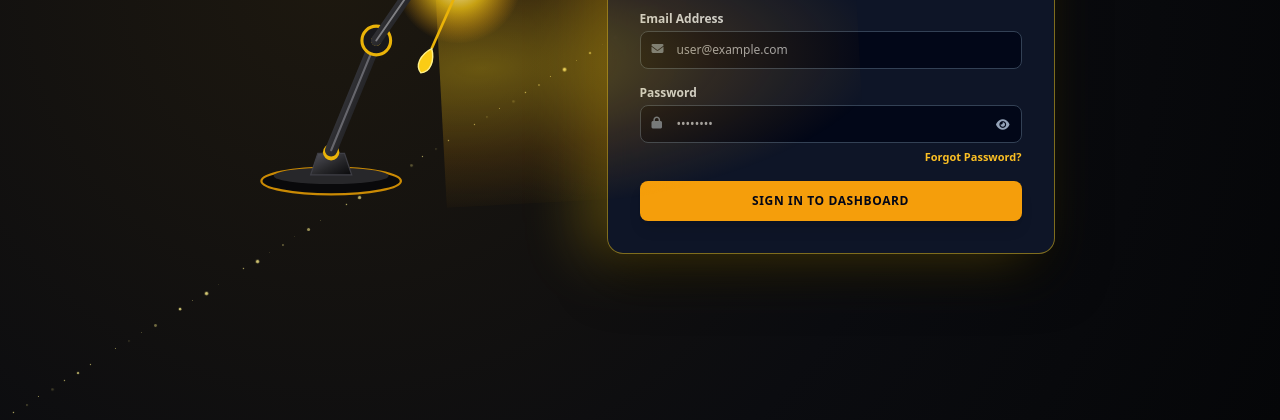
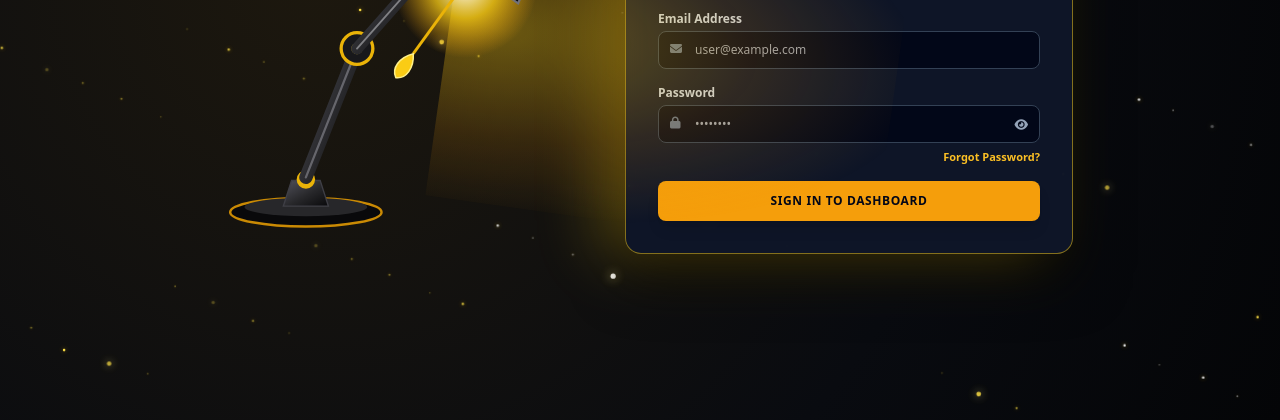
Before and after one commit to ShafiHacker/Prime-Traders, a plain HTML site: page login.html in a window 1280 px wide. Shown: the part 380-800 px from the top of the page. Drawn offline with nearby package versions, Linux system fonts and the light colour scheme; no server answers.

Commit message:
Update login.html

```diff
--- a/login.html
+++ b/login.html
@@ -1,13 +1,13 @@
 <!DOCTYPE html>
 <html lang="en">
 <head>
-    <<style>
+    <style>
   .lumiere-stars-backdrop {
     position: fixed !important;
     inset: 0 !important;
     width: 100vw !important;
     height: 100vh !important;
-    background: radial-gradient(circle at 26% 45%, #1d180f 0%, #0b0c10 58%, #050608 100%) !important;
+    background: radial-gradient(circle at 25% 45%, #1d180e 0%, #090b10 62%, #040507 100%) !important;
     overflow: hidden !important;
     z-index: 9990 !important;
     pointer-events: none;
@@ -15,24 +15,24 @@
   }
 
   .lumiere-stars-backdrop.is-visible {
-    display: block;
+    display: block !important;
   }
 
   .lumiere-star {
     position: absolute;
     border-radius: 9999px;
-    background: #fef08a;
-    animation: lumiereTwinkle var(--t, 3.4s) ease-in-out infinite;
+    pointer-events: none;
+    animation: lumiereStarPulse var(--t, 3s) ease-in-out infinite;
   }
 
-  @keyframes lumiereTwinkle {
+  @keyframes lumiereStarPulse {
     0%, 100% {
-      opacity: 0.2;
-      transform: scale(0.85);
+      opacity: 0.25;
+      transform: translate(0px, 0px) scale(0.8);
     }
     50% {
-      opacity: 0.95;
-      transform: scale(1.25);
+      opacity: 1;
+      transform: translate(var(--dx, 4px), var(--dy, -6px)) scale(1.3);
     }
   }
 
@@ -43,36 +43,37 @@
     flex-wrap: wrap;
     align-items: center;
     justify-content: center;
-    gap: 32px;
+    gap: 28px;
     width: 100%;
-    max-width: 1120px;
+    max-width: 1180px;
     margin: 0 auto;
   }
 
+  /* Matched to login box height (~450px) */
   .lumiere-lamp-holder {
     position: relative;
-    width: 340px;
-    height: 410px;
+    width: 390px;
+    height: 455px;
     display: flex;
-    align-items: center;
+    align-items: flex-end;
     justify-content: center;
     flex-shrink: 0;
   }
 
-  /* Strong warm light cast toward the login card on the right */
+  /* Warm light cast forward & downward onto the login form */
   .lumiere-beam-to-login {
     position: absolute;
-    top: 132px;
-    left: 205px;
-    width: 420px;
-    height: 250px;
+    top: 165px;
+    left: 235px;
+    width: 450px;
+    height: 270px;
     background: radial-gradient(
-      ellipse at 10% 45%,
-      rgba(250, 204, 21, 0.36) 0%,
-      rgba(245, 158, 11, 0.14) 45%,
+      ellipse at 10% 35%,
+      rgba(250, 204, 21, 0.38) 0%,
+      rgba(245, 158, 11, 0.15) 45%,
       transparent 76%
     );
-    transform: rotate(-3deg);
+    transform: rotate(8deg);
     pointer-events: none;
     opacity: 0;
     transition: opacity 0.3s ease;
@@ -97,12 +98,12 @@
   }
 
   .lumiere-pull-cord.is-pulled {
-    transform: translateY(10px);
+    transform: translateY(11px);
   }
 
   .lumiere-form-glow {
-    box-shadow: -26px 0 56px rgba(250, 204, 21, 0.27), 0 22px 50px rgba(0, 0, 0, 0.7) !important;
-    border-color: rgba(250, 204, 21, 0.48) !important;
+    box-shadow: -28px 0 60px rgba(250, 204, 21, 0.28), 0 24px 54px rgba(0, 0, 0, 0.72) !important;
+    border-color: rgba(250, 204, 21, 0.5) !important;
     transition: box-shadow 0.3s ease, border-color 0.3s ease;
   }
 
@@ -110,43 +111,43 @@
     .lumiere-login-stage {
       flex-direction: column !important;
       align-items: center !important;
-      gap: 8px !important;
-      padding: 8px 10px 20px !important;
+      gap: 10px !important;
+      padding: 8px 10px 22px !important;
     }
 
     .lumiere-lamp-holder {
-      width: 265px !important;
-      height: 270px !important;
+      width: 285px !important;
+      height: 295px !important;
       margin-bottom: -12px;
     }
 
     .lumiere-lamp-art {
-      width: 260px !important;
-      height: 265px !important;
+      width: 280px !important;
+      height: 290px !important;
     }
 
     .lumiere-beam-to-login {
-      top: 105px !important;
-      left: 54% !important;
-      width: 310px !important;
-      height: 190px !important;
-      transform: translateX(-50%) rotate(8deg) !important;
+      top: 120px !important;
+      left: 56% !important;
+      width: 320px !important;
+      height: 195px !important;
+      transform: translateX(-50%) rotate(12deg) !important;
       background: radial-gradient(
         ellipse at 50% 15%,
-        rgba(250, 204, 21, 0.35) 0%,
-        rgba(245, 158, 11, 0.12) 48%,
+        rgba(250, 204, 21, 0.36) 0%,
+        rgba(245, 158, 11, 0.13) 48%,
         transparent 76%
       ) !important;
     }
 
     .lumiere-form-glow {
-      box-shadow: 0 -14px 38px rgba(250, 204, 21, 0.24), 0 18px 38px rgba(0, 0, 0, 0.68) !important;
+      box-shadow: 0 -14px 38px rgba(250, 204, 21, 0.25), 0 18px 38px rgba(0, 0, 0, 0.7) !important;
     }
   }
 </style>
 
 <script>
-(function mountLargeTiltedLumiereLamp() {
+(function mountFullHeightTiltedLumiereLamp() {
   let isLightOn = true;
 
   function playCordSound(turnedOn) {
@@ -159,7 +160,7 @@
       osc.type = "triangle";
       osc.frequency.setValueAtTime(turnedOn ? 900 : 520, ctx.currentTime);
       osc.frequency.exponentialRampToValueAtTime(turnedOn ? 1420 : 250, ctx.currentTime + 0.065);
-      gain.gain.setValueAtTime(0.2, ctx.currentTime);
+      gain.gain.setValueAtTime(0.22, ctx.currentTime);
       gain.gain.exponentialRampToValueAtTime(0.001, ctx.currentTime + 0.075);
       osc.connect(gain);
       gain.connect(ctx.destination);
@@ -175,16 +176,20 @@
     layer.id = "lumiereStarsLayer";
     layer.className = "lumiere-stars-backdrop";
 
-    for (let i = 0; i < 85; i++) {
+    for (let i = 0; i < 110; i++) {
       const dot = document.createElement("span");
       dot.className = "lumiere-star";
-      const size = (i % 4 === 0) ? 2.8 : (i % 2 === 0 ? 1.8 : 1.3);
+      const size = (i % 5 === 0) ? 3.5 : (i % 2 === 0 ? 2.4 : 1.8);
       dot.style.width = size + "px";
       dot.style.height = size + "px";
-      dot.style.left = ((i * 41) % 100) + "%";
-      dot.style.top = ((i * 59) % 100) + "%";
-      dot.style.setProperty("--t", (2.4 + (i % 6) * 0.65) + "s");
-      dot.style.animationDelay = ((i % 10) * 0.3) + "s";
+      dot.style.background = (i % 4 === 0) ? "#ffffff" : "#fde047";
+      dot.style.boxShadow = (i % 5 === 0) ? "0 0 8px rgba(254, 240, 138, 0.9)" : "0 0 4px rgba(250, 204, 21, 0.65)";
+      dot.style.left = ((i * 37) % 99 + 0.5) + "%";
+      dot.style.top = ((i * 53) % 98 + 1) + "%";
+      dot.style.setProperty("--t", (2.1 + (i % 6) * 0.6) + "s");
+      dot.style.setProperty("--dx", ((i % 2 === 0 ? 1 : -1) * (3 + (i % 5))) + "px");
+      dot.style.setProperty("--dy", ((i % 3 === 0 ? -1 : 1) * (4 + (i % 6))) + "px");
+      dot.style.animationDelay = ((i % 10) * 0.25) + "s";
       layer.appendChild(dot);
     }
     document.body.appendChild(layer);
@@ -238,7 +243,7 @@
     holder.className = "lumiere-lamp-holder lamp-lit";
     holder.innerHTML = `
       <div class="lumiere-beam-to-login"></div>
-      <svg class="lumiere-lamp-art" viewBox="0 0 320 390" width="330" height="400">
+      <svg class="lumiere-lamp-art" viewBox="0 0 360 440" width="380" height="450">
         <defs>
           <radialGradient id="lumiereShadeInner" cx="55%" cy="35%" r="65%">
             <stop offset="0%" stop-color="#fef9c3"/>
@@ -247,7 +252,7 @@
           </radialGradient>
           <radialGradient id="lumiereBulbAura" cx="50%" cy="50%" r="50%">
             <stop offset="0%" stop-color="#ffffff" stop-opacity="0.98"/>
-            <stop offset="45%" stop-color="#facc15" stop-opacity="0.72"/>
+            <stop offset="45%" stop-color="#facc15" stop-opacity="0.75"/>
             <stop offset="100%" stop-color="#f59e0b" stop-opacity="0"/>
           </radialGradient>
           <linearGradient id="lumiereMetalArm" x1="0%" y1="0%" x2="100%" y2="100%">
@@ -263,39 +268,39 @@
         </defs>
 
         <!-- Bulb Outer Glow -->
-        <circle class="lumiere-aura" cx="212" cy="156" r="62" fill="url(#lumiereBulbAura)"/>
+        <circle class="lumiere-aura" cx="242" cy="184" r="70" fill="url(#lumiereBulbAura)"/>
 
-        <!-- Heavy Round Base -->
-        <ellipse cx="88" cy="352" rx="68" ry="13" fill="#09090b" stroke="#ca8a04" stroke-width="2.2"/>
-        <ellipse cx="88" cy="347" rx="56" ry="8" fill="#27272a"/>
-        <path d="M68 346 L75 325 L101 325 L108 346 Z" fill="url(#lumiereMetalArm)" stroke="#3f3f46" stroke-width="1.2"/>
-        <circle cx="88" cy="324" r="8" fill="#eab308"/>
+        <!-- Heavy Round Base aligned at bottom -->
+        <ellipse cx="86" cy="405" rx="74" ry="14" fill="#09090b" stroke="#ca8a04" stroke-width="2.4"/>
+        <ellipse cx="86" cy="400" rx="60" ry="9" fill="#27272a"/>
+        <path d="M64 399 L72 374 L100 374 L108 399 Z" fill="url(#lumiereMetalArm)" stroke="#3f3f46" stroke-width="1.3"/>
+        <circle cx="86" cy="373" r="9" fill="#eab308"/>
 
         <!-- Lower Arm leaning upward & forward -->
-        <line x1="88" y1="322" x2="132" y2="215" stroke="url(#lumiereMetalArm)" stroke-width="12" stroke-linecap="round"/>
-        <line x1="88" y1="322" x2="132" y2="215" stroke="#a1a1aa" stroke-width="2" stroke-linecap="round" opacity="0.5"/>
+        <line x1="86" y1="371" x2="136" y2="245" stroke="url(#lumiereMetalArm)" stroke-width="13" stroke-linecap="round"/>
+        <line x1="86" y1="371" x2="136" y2="245" stroke="#a1a1aa" stroke-width="2.2" stroke-linecap="round" opacity="0.5"/>
 
         <!-- Elbow Joint -->
-        <circle cx="132" cy="215" r="14" fill="#18181b" stroke="#eab308" stroke-width="3"/>
-        <circle cx="132" cy="215" r="5" fill="#facc15"/>
+        <circle cx="136" cy="245" r="15.5" fill="#18181b" stroke="#eab308" stroke-width="3.2"/>
+        <circle cx="136" cy="245" r="5.5" fill="#facc15"/>
 
-        <!-- Upper Arm leaning strongly forward toward right -->
-        <line x1="132" y1="215" x2="196" y2="122" stroke="url(#lumiereMetalArm)" stroke-width="10.5" stroke-linecap="round"/>
-        <line x1="132" y1="215" x2="196" y2="122" stroke="#d4d4d8" stroke-width="1.8" stroke-linecap="round" opacity="0.5"/>
+        <!-- Upper Arm leaning strongly right & downward toward login -->
+        <line x1="136" y1="245" x2="222" y2="148" stroke="url(#lumiereMetalArm)" stroke-width="11.5" stroke-linecap="round"/>
+        <line x1="136" y1="245" x2="222" y2="148" stroke="#d4d4d8" stroke-width="1.8" stroke-linecap="round" opacity="0.5"/>
 
-        <!-- Tilted Forward Dome Shade -->
-        <g transform="rotate(24 214 128)">
-          <circle cx="196" cy="122" r="10" fill="#18181b" stroke="#eab308" stroke-width="2.5"/>
-          <path d="M154 134 C164 76, 266 76, 276 134 Z" fill="url(#lumiereDomeOuter)" stroke="#71717a" stroke-width="2"/>
-          <path d="M158 134 C196 144, 234 144, 272 134 C238 124, 192 124, 158 134 Z" class="lumiere-inner-shade" fill="url(#lumiereShadeInner)"/>
+        <!-- Tilted Forward & Downward Dome Shade -->
+        <g transform="rotate(36 242 156)">
+          <circle cx="222" cy="148" r="11" fill="#18181b" stroke="#eab308" stroke-width="2.6"/>
+          <path d="M174 162 C186 96, 298 96, 310 162 Z" fill="url(#lumiereDomeOuter)" stroke="#71717a" stroke-width="2.2"/>
+          <path d="M179 162 C220 174, 262 174, 305 162 C266 150, 218 150, 179 162 Z" class="lumiere-inner-shade" fill="url(#lumiereShadeInner)"/>
 
           <!-- Glowing Glass Bulb -->
-          <circle class="lumiere-bulb" cx="215" cy="144" r="13" fill="#fef9c3" stroke="#f59e0b" stroke-width="2"/>
+          <circle class="lumiere-bulb" cx="242" cy="174" r="14.5" fill="#fef9c3" stroke="#f59e0b" stroke-width="2"/>
 
           <!-- Pull Cord with Teardrop Handle -->
           <g class="lumiere-pull-cord" title="Pull cord to toggle light">
-            <line x1="227" y1="142" x2="227" y2="226" stroke="#eab308" stroke-width="2.6"/>
-            <path d="M227 226 C219 236, 219 248, 227 252 C235 248, 235 236, 227 226 Z" fill="#facc15" stroke="#fef08a" stroke-width="1.4"/>
+            <line x1="256" y1="172" x2="256" y2="262" stroke="#eab308" stroke-width="2.8"/>
+            <path d="M256 262 C247 273, 247 286, 256 291 C265 286, 265 273, 256 262 Z" fill="#facc15" stroke="#fef08a" stroke-width="1.5"/>
           </g>
         </g>
       </svg>
```
